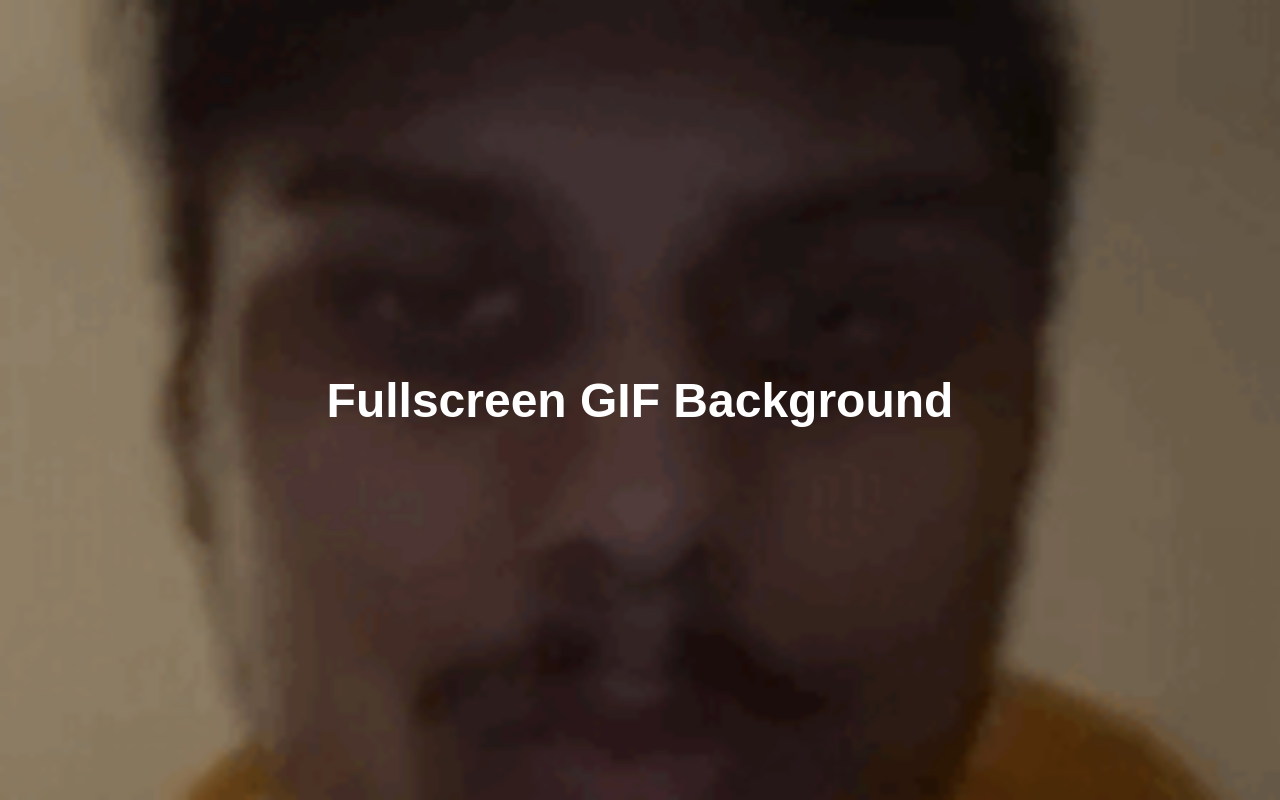
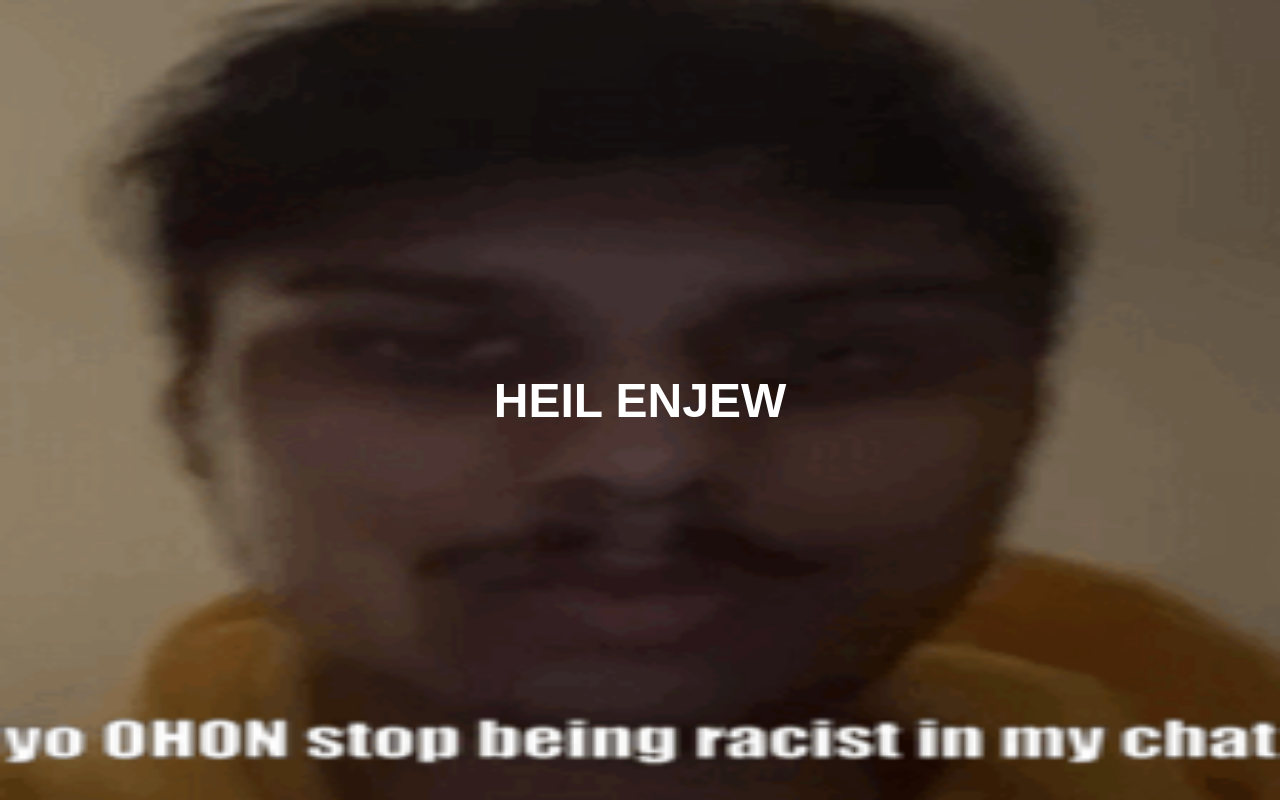
Before and after one commit to Davzzz2/chilechadsmines, a plain HTML site: page index.html in a window 1280 px wide. Drawn offline with Linux system fonts and the light colour scheme.

Commit message:
Update index.html

```diff
--- a/index.html
+++ b/index.html
@@ -13,7 +13,7 @@
 
         body {
             background: url('racist.gif') no-repeat center center fixed;
-            background-size: cover;
+            background-size: 100% 100%;
             height: 100vh;
             display: flex;
             align-items: center;
@@ -25,6 +25,6 @@
     </style>
 </head>
 <body>
-    <h1>Fullscreen GIF Background</h1>
+    <h1>HEIL ENJEW</h1>
 </body>
 </html>
```
